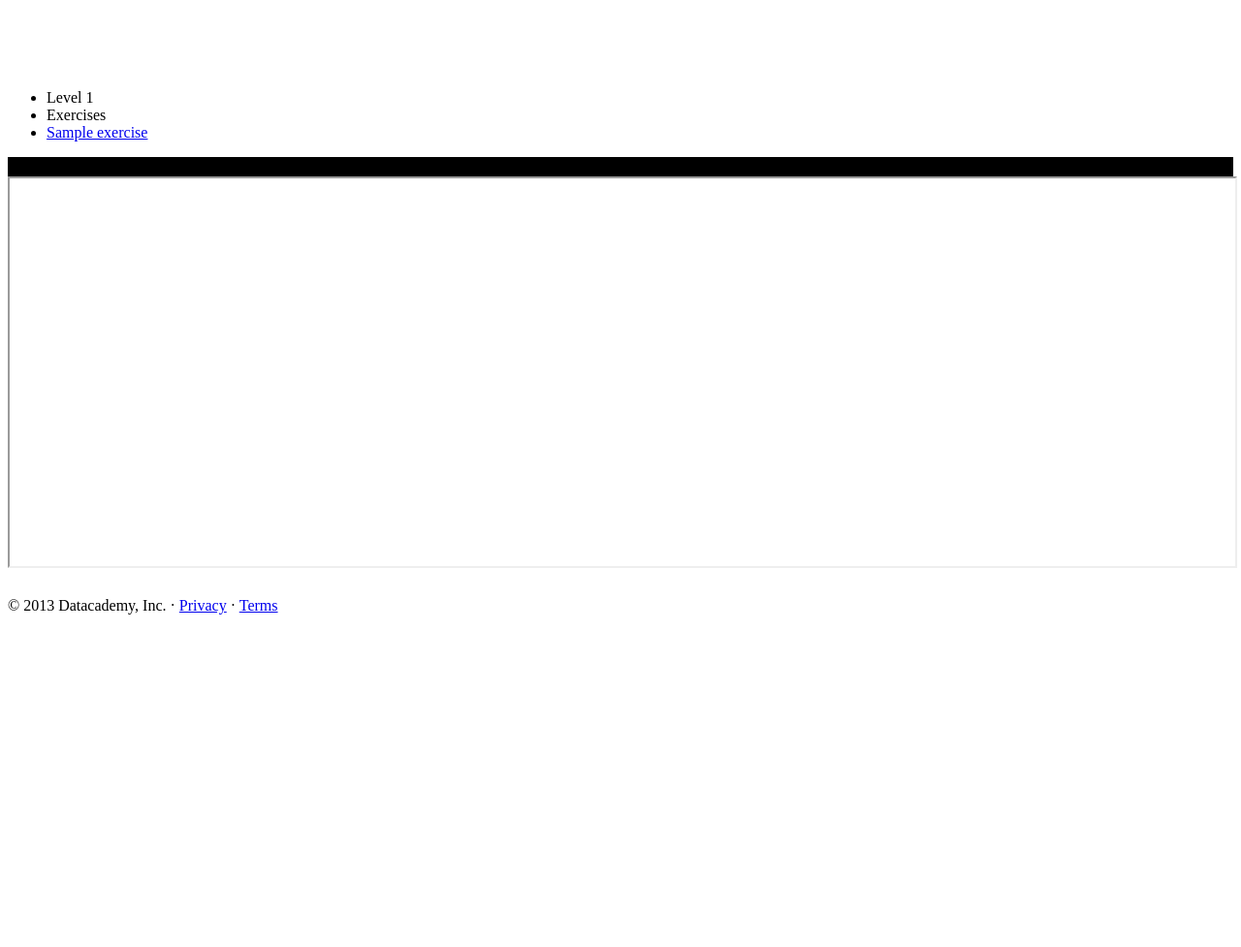
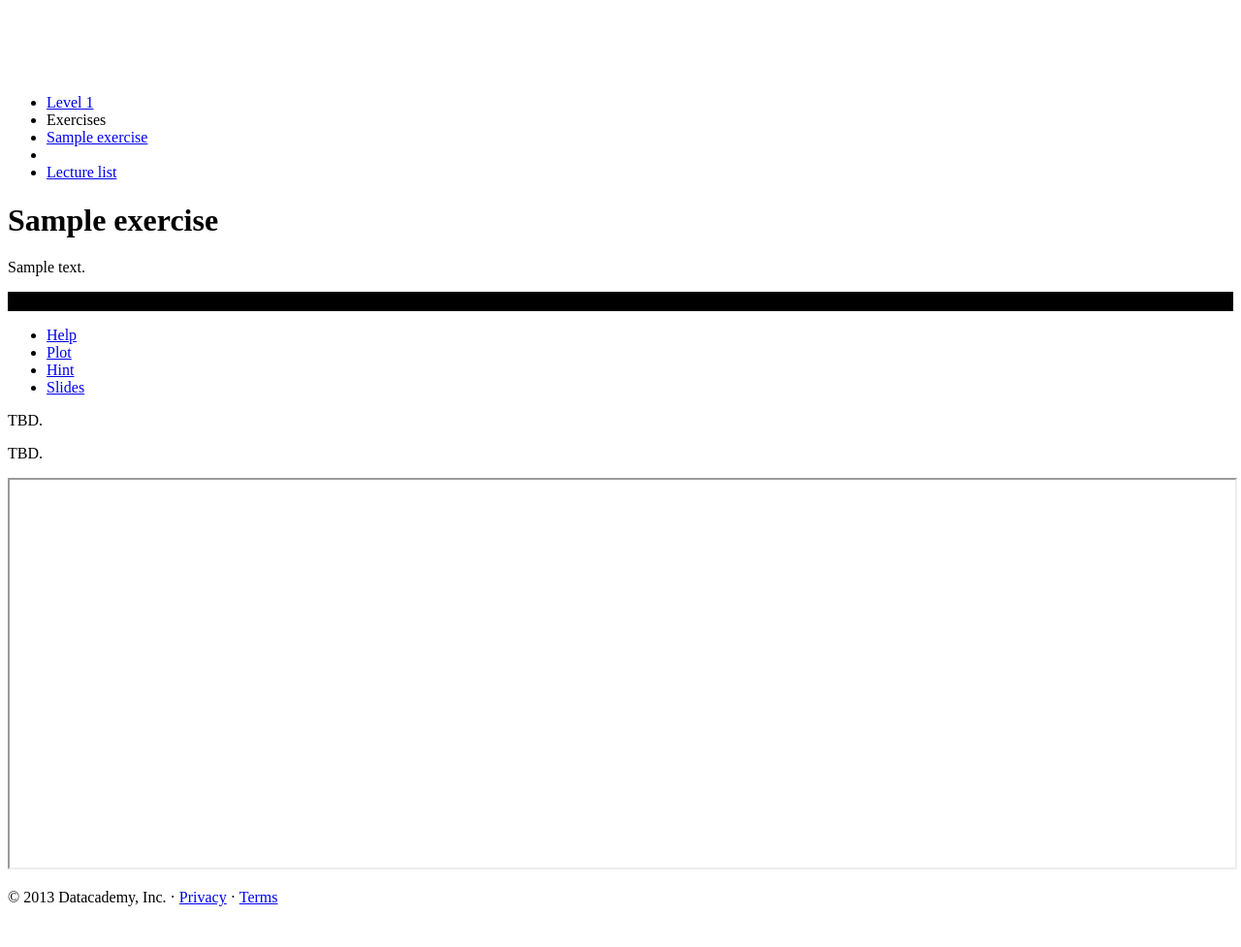
Before and after one commit to mingot/datacademy_django, a Django app: a page that uses datacademy/templates/base.html in a window 1280 px wide. Shown: the part 148-1125 px from the top of the page at 97% size. Before the commit the page ends 782 px from the top, so only its background shows below. Run offline with Django 3.2, Linux system fonts and the light colour scheme; tables that the repository leaves empty hold one stand-in row (values such as "Sample post"); some libraries are stand-ins or nearby versions.

Commit message:
added tabs to the exercise helper. More links on the course detail to navigate directly to the lectures of the course

```diff
--- a/datacademy/templates/base.html
+++ b/datacademy/templates/base.html
@@ -90,7 +90,6 @@
 
       {% block carousel %}{% endblock carousel %}
 
-      {% block container %}
       <div class="container">
 
         <h1>{% block page_title %}{% endblock page_title %}</h1>
@@ -98,7 +97,6 @@
         {% block content %}{% endblock content %}
 
       </div> <!-- /container -->
-      {% endblock container %}
 
       <div id="push"></div>
     </div>
--- a/datacademy/templates/core/navbar.html
+++ b/datacademy/templates/core/navbar.html
@@ -1,6 +1,6 @@
 <div class="navbar navbar-inverse navbar-fixed-top">
   <div class="navbar-inner">
-    <div class="container">
+    <div id="navbar-container" class="container">
       <a class="btn btn-navbar" data-toggle="collapse" data-target=".nav-collapse">
         <span class="icon-bar"></span>
         <span class="icon-bar"></span>
--- a/datacademy/templates/core/sidebar.html
+++ b/datacademy/templates/core/sidebar.html
@@ -1,7 +1,7 @@
 <div class="span2">
   <div class="well sidebar-nav">
     <ul class="nav nav-list">
-      <li class="nav-header">Level 1</li>
+      <li class="nav-header"><a href="{% url 'lecture_detail' lecture.pk %}">Level 1</a></li>
       <li class="nav-header">Exercises</li>
       {% for exercise in lecture.exercise_set.all %}
         {% if exercise == element_active %}
@@ -9,8 +9,9 @@
         {% else %}
           <li><a href="{% url 'exercise_detail' exercise.pk %}">{{ exercise.title }}</a></li>
         {% endif %}
-
       {% endfor %}
+      <li class="divider"></li>
+      <li><a href="{% url 'course_detail' lecture.course.pk %}">Lecture list</a></li>
     </ul>
   </div><!--/.well -->
 </div><!--/span-->
--- a/datacademy/templates/courses/course_detail.html
+++ b/datacademy/templates/courses/course_detail.html
@@ -55,7 +55,7 @@
   <div class="row-fluid marketing">
     <div class="span6">
       {% for lecture in course.lecture_set.all %}
-        <h4>{{ lecture.title }}</h4>
+        <h4><a href="{% url 'lecture_detail' lecture.pk %}">{{ lecture.title }}</a></h4>
         <p>{{ lecture.description }}</p>
       {% endfor %}
     </div>
--- a/datacademy/templates/courses/exercise_detail.html
+++ b/datacademy/templates/courses/exercise_detail.html
@@ -6,39 +6,73 @@
   <link href="{% static 'css/jquery_terminal/jquery.terminal.css' %}" rel="stylesheet"/>
 {% endblock extra_css %}
 
-{% block container %}
+{% block content %}
 
-<div class="container-fluid">
   <div class="row-fluid">
 
     {% include "core/sidebar.html" %}
 
+    <div class="span10">
+      <h1>{{ exercise.title }}</h1>
+      <p class="lead">{{ exercise.description }}</p>
+    </div>
+
+    <!-- Terminal -->
     <div class="span5">
       <div id="term_demo" class="terminal">
       </div>
     </div>
+
+    <!-- Helper -->
     <div class="span5">
-      <iframe id="resource_iframe" src="{{ lecture.slides.url }}" style="width: 100%; height: 400px">
-        <html>
-        <body marginwidth="0" marginheight="0" style="background-color: rgb(38,38,38)">
-          <embed width="100%" height="100%" name="plugin" src="{{ lecture.slides.url }}" type="application/pdf">
-        </body>
-        </html>
-      </iframe>
+
+      <!-- Tab nav -->
+      <ul id="myTab" class="nav nav-tabs">
+        <li class=""><a href="#help" data-toggle="tab">Help</a></li>
+        <li class="active"><a href="#plot" data-toggle="tab">Plot</a></li>
+        <li class=""><a href="#hint" data-toggle="tab">Hint</a></li>
+        <li class=""><a href="#slides" data-toggle="tab">Slides</a></li>
+      </ul>
+
+      <!-- Tab content -->
+      <div class="tab-content">
+        <div class="tab-pane active" id="help">
+          <div id="testLoad"></div>
+        </div>
+        <div class="tab-pane" id="plot">
+          <p>TBD.<p>
+        </div>
+        <div class="tab-pane" id="hint">
+          <p>TBD.<p>
+        </div>
+        <div class="tab-pane" id="slides">
+          <iframe id="resource_iframe" src="{{ lecture.slides.url }}" style="width: 100%; height: 400px"></iframe>
+        </div>
+      </div>
     </div>
-  </div>
-</div>
-{% endblock container %}
 
-    {#<button class="btn btn-small" type="button" onclick="goPrevious()">Previous</button>
-    <button class="btn btn-small pull-right" type="button" onclick="goNext()">Next</button>
-    <canvas id="the-canvas" style="border:1px solid black;"/>#}
+  </div><!--/row-fluid-->
+{% endblock content %}
+
 
 {% block extra_js %}
   <script type="text/javascript" src="{% static 'js/pdfjs/pdf.js' %}"></script>
   <script type="text/javascript" src="{% static 'js/pdfjs/compatibility.js' %}"></script>
   <script type="text/javascript" src="{% static 'js/jquery_terminal/jquery.mousewheel-min.js' %}"></script>
   <script type="text/javascript" src="{% static 'js/jquery_terminal/jquery.terminal-min.js' %}"></script>
+  <script>
+    $('.container').addClass('container-fluid').removeClass('container');
+  </script>
+
+  <script>
+    $("#testLoad").load("http://www.nku.edu/~longa/Rweb/library/base/html/apply.html");
+  </script>
+
+  <script>
+    $(function () {
+      $('#myTab a:last').tab('show');
+    })
+  </script>
 
   <script type="text/javascript">
   jQuery(function($, undefined) {
```
Also changed, not shown: datacademy/courses/models.py (+7 -0 lines), datacademy/templates/courses/lecture_detail.html (+15 -8 lines).
